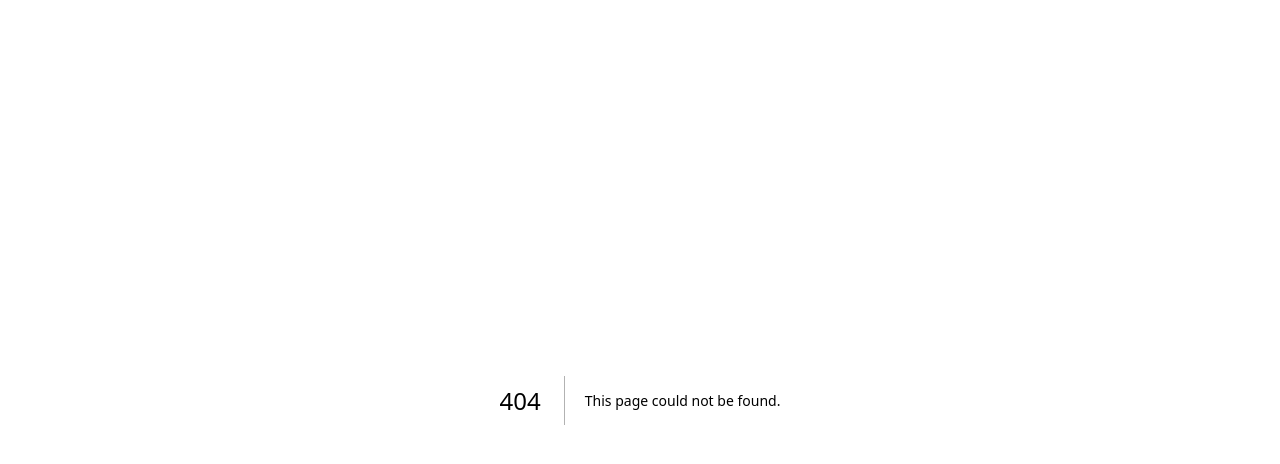
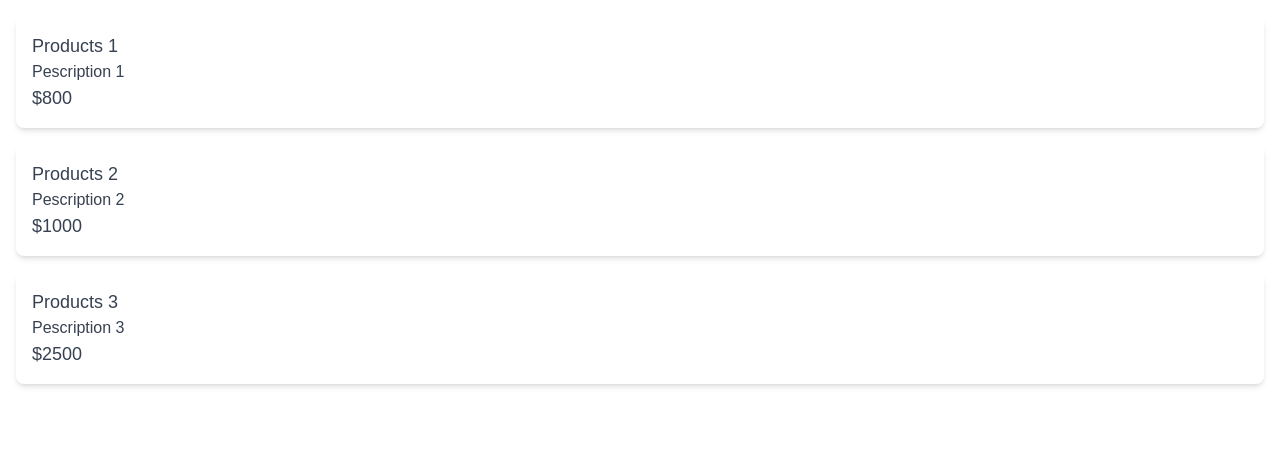
Before and after one commit to elxanoffical/data-fetching, a Next.js app: page /products-client in a window 1280 px wide. Before the commit this address had no page. Shown: the top 464 px of the page. Built offline with nearby package versions, Linux system fonts and the light colour scheme; data requests are answered from the project's data file.

Commit message:
Client-side Data Fetching

```diff
--- /dev/null
+++ b/app/products-client/page.tsx
@@ -0,0 +1,65 @@
+"use client";
+import { useState, useEffect } from "react";
+
+type Product = {
+  id: number;
+  title: string;
+  price: number;
+  description: string;
+};
+
+const ProductsPage: React.FC = () => {
+  const [products, setProducts] = useState<Product[]>([]);
+  const [loading, setLoading] = useState<boolean>(true);
+  const [error, setError] = useState<string | null>(null);
+
+  useEffect(() => {
+    const fetchProducts = async ()=>{
+        try {
+            const response = await fetch("http://localhost:3001/products")
+            if(!response.ok){
+                throw new Error('Network response was not ok')
+            }
+            const data = await response.json()
+            setProducts(data)
+        } catch (err) {
+            if(err instanceof Error){
+                setError(err.message)
+            }else{
+                setError("An unknown error occurred")
+            }
+        }finally{
+            setLoading(false)
+        }
+    }
+
+    fetchProducts()
+  }, []);
+
+  if(loading){
+    return <p>Loading...</p>
+  }
+
+  if(error){
+    return <p>Error: {error}</p>
+  }
+
+
+  return (
+    <ul className="space-y-4 p-4">
+      {products.map((product: Product) => {
+        return (
+          <li
+            key={product.id}
+            className="p-4 bg-white shadow-md rounded-lg text-gray-700"
+          >
+            <h2 className="text-lg font-medium">{product.title}</h2>
+            <p>{product.description}</p>
+            <p className="text-lg font-medium">${product.price}</p>
+          </li>
+        );
+      })}
+    </ul>
+  );
+}
+export default ProductsPage
```
